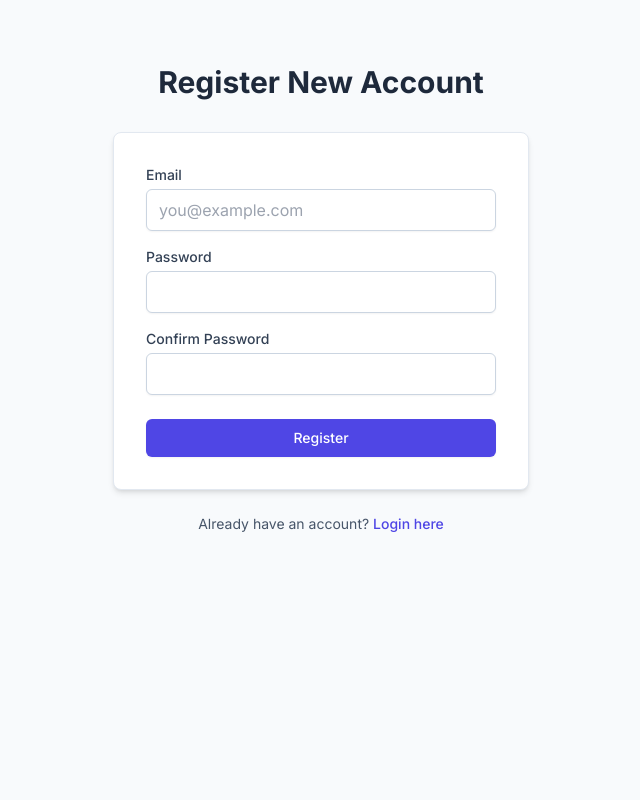
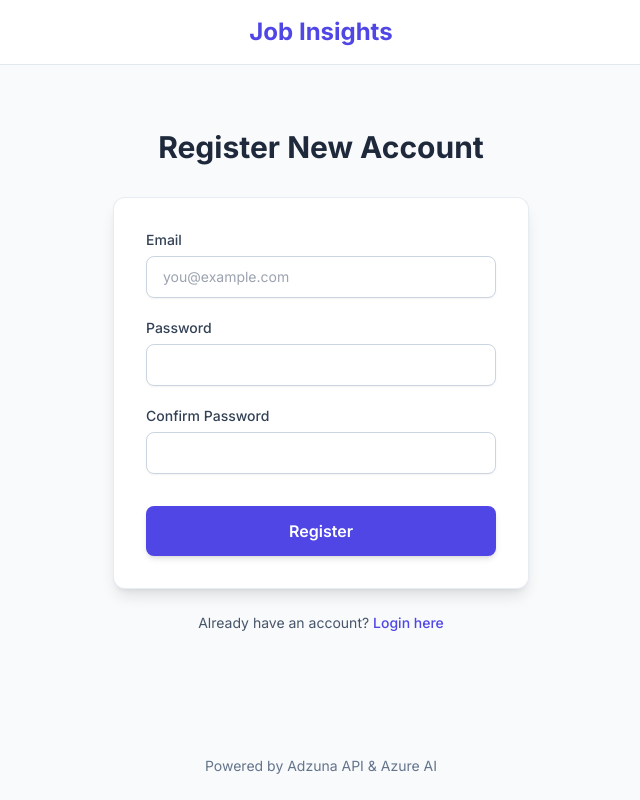
Before and after one commit to billo-w/job-app-v2, a Flask app: page /register in a window 1280 px wide. Shown: the whole page, without its empty margins (319-959 px from the left). Run offline with Flask 2, Linux system fonts and the light colour scheme; some libraries are stand-ins or nearby versions.

Commit message:
updated app and html

```diff
--- a/app.py
+++ b/app.py
@@ -388,4 +388,4 @@ if __name__ == '__main__':
     with app.app_context():
          # db.create_all() # Comment out after first run or when using migrations
          pass
-    app.run(host='0.0.0.0', port=5000, debug=False)
+    app.run(host='0.0.0.0', port=5000, debug=False) # debug=False for production
--- a/templates/register.html
+++ b/templates/register.html
@@ -8,57 +8,73 @@
     <link rel="preconnect" href="https://fonts.googleapis.com">
     <link rel="preconnect" href="https://fonts.gstatic.com" crossorigin>
     <link href="https://fonts.googleapis.com/css2?family=Inter:wght@400;500;600;700&display=swap" rel="stylesheet">
-    <style> body { font-family: 'Inter', sans-serif; } </style>
+    <style>
+        body { font-family: 'Inter', sans-serif; background-color: #f8fafc; /* bg-slate-50 */ }
+        .flash-message { border-radius: 0.5rem; padding: 1rem; margin-bottom: 1.5rem; border-left-width: 4px; font-weight: 500; box-shadow: 0 1px 3px 0 rgb(0 0 0 / 0.07), 0 1px 2px -1px rgb(0 0 0 / 0.07); }
+        .flash-error { background-color: #fef2f2; color: #b91c1c; border-color: #ef4444; }
+        .flash-success { background-color: #f0fdf4; color: #15803d; border-color: #22c55e; }
+        .flash-info { background-color: #eff6ff; color: #1d4ed8; border-color: #60a5fa; }
+        input[type="email"]:focus, input[type="password"]:focus { box-shadow: 0 0 0 2px #c7d2fe; border-color: #6366f1; }
+        button[type="submit"]:hover { background-color: #4338ca; }
+        button[type="submit"]:focus-visible { outline: 2px solid #a5b4fc; outline-offset: 2px; }
+    </style>
 </head>
-<body class="bg-slate-50">
-    <div class="container mx-auto px-4 py-16 max-w-md">
+<body class="bg-slate-50 text-slate-800 antialiased">
+    <div class="flex flex-col min-h-screen">
+        <header class="py-4 text-center border-b border-slate-200 bg-white">
+             <a href="{{ url_for('home') }}" class="text-2xl font-bold text-indigo-600 hover:text-indigo-700">Job Insights</a>
+        </header>
+
+        <main class="flex-grow container mx-auto px-4 py-12 md:py-16 max-w-md">
             <h1 class="text-3xl font-bold text-center text-slate-800 mb-8">Register New Account</h1>
 
             {% with messages = get_flashed_messages(with_categories=true) %}
                 {% if messages %}
                     {% for category, message in messages %}
-                    <div class="p-4 mb-4 text-sm rounded-lg
-                        {% if category == 'error' %} bg-red-100 text-red-700
-                        {% elif category == 'success' %} bg-green-100 text-green-700
-                        {% else %} bg-blue-100 text-blue-700 {% endif %}" role="alert">
+                        <div class="flash-message flash-{{ category | default('info') }}" role="alert">
                             {{ message }}
                         </div>
                     {% endfor %}
                 {% endif %}
             {% endwith %}
 
-        <div class="bg-white p-8 rounded-lg shadow-md border border-slate-200">
+            <div class="bg-white p-8 rounded-xl shadow-lg border border-slate-200/80">
                 <form method="POST" action="{{ url_for('register') }}" novalidate>
                     {{ form.hidden_tag() }} {# Required for CSRF protection #}
-                <div class="mb-4">
-                    {{ form.email.label(class="block text-sm font-medium text-slate-700 mb-1") }}
-                    {{ form.email(class="w-full px-3 py-2 border border-slate-300 rounded-md shadow-sm focus:outline-none focus:ring-indigo-500 focus:border-indigo-500", placeholder="you@example.com") }}
+                    <div class="mb-5">
+                        {{ form.email.label(class="block text-sm font-medium text-slate-700 mb-1.5") }}
+                        {{ form.email(class="w-full px-4 py-2.5 border border-slate-300 rounded-lg shadow-sm focus:outline-none focus:border-indigo-500 focus:ring-1 focus:ring-indigo-500 text-sm", placeholder="you@example.com") }}
                         {% for error in form.email.errors %}
                             <p class="text-red-600 text-xs mt-1">{{ error }}</p>
                         {% endfor %}
                     </div>
-                <div class="mb-4">
-                    {{ form.password.label(class="block text-sm font-medium text-slate-700 mb-1") }}
-                    {{ form.password(class="w-full px-3 py-2 border border-slate-300 rounded-md shadow-sm focus:outline-none focus:ring-indigo-500 focus:border-indigo-500") }}
+                    <div class="mb-5">
+                        {{ form.password.label(class="block text-sm font-medium text-slate-700 mb-1.5") }}
+                        {{ form.password(class="w-full px-4 py-2.5 border border-slate-300 rounded-lg shadow-sm focus:outline-none focus:border-indigo-500 focus:ring-1 focus:ring-indigo-500 text-sm") }}
                          {% for error in form.password.errors %}
                             <p class="text-red-600 text-xs mt-1">{{ error }}</p>
                         {% endfor %}
                     </div>
                     <div class="mb-6">
-                    {{ form.confirm_password.label(class="block text-sm font-medium text-slate-700 mb-1") }}
-                    {{ form.confirm_password(class="w-full px-3 py-2 border border-slate-300 rounded-md shadow-sm focus:outline-none focus:ring-indigo-500 focus:border-indigo-500") }}
+                        {{ form.confirm_password.label(class="block text-sm font-medium text-slate-700 mb-1.5") }}
+                        {{ form.confirm_password(class="w-full px-4 py-2.5 border border-slate-300 rounded-lg shadow-sm focus:outline-none focus:border-indigo-500 focus:ring-1 focus:ring-indigo-500 text-sm") }}
                          {% for error in form.confirm_password.errors %}
                             <p class="text-red-600 text-xs mt-1">{{ error }}</p>
                         {% endfor %}
                     </div>
-                <div class="text-center">
-                    {{ form.submit(class="w-full py-2 px-4 border border-transparent rounded-md shadow-sm text-sm font-medium text-white bg-indigo-600 hover:bg-indigo-700 focus:outline-none focus:ring-2 focus:ring-offset-2 focus:ring-indigo-500 cursor-pointer") }}
+                    <div class="text-center pt-2">
+                         {{ form.submit(class="w-full py-3 px-6 border border-transparent rounded-lg shadow-md text-base font-semibold text-white bg-indigo-600 hover:bg-indigo-700 focus:outline-none focus-visible:ring-2 focus-visible:ring-offset-2 focus-visible:ring-indigo-500 cursor-pointer transform transition-all duration-150 ease-in-out hover:-translate-y-0.5") }}
                     </div>
                 </form>
             </div>
             <p class="text-center text-sm text-slate-600 mt-6">
                 Already have an account? <a href="{{ url_for('login') }}" class="font-medium text-indigo-600 hover:text-indigo-500">Login here</a>
             </p>
+        </main>
+
+        <footer class="text-center py-6 mt-auto">
+            <p class="text-sm text-slate-500">Powered by Adzuna API & Azure AI</p>
+        </footer>
     </div>
 </body>
 </html>
```
Lines whose indentation alone changed are shown as unchanged.
